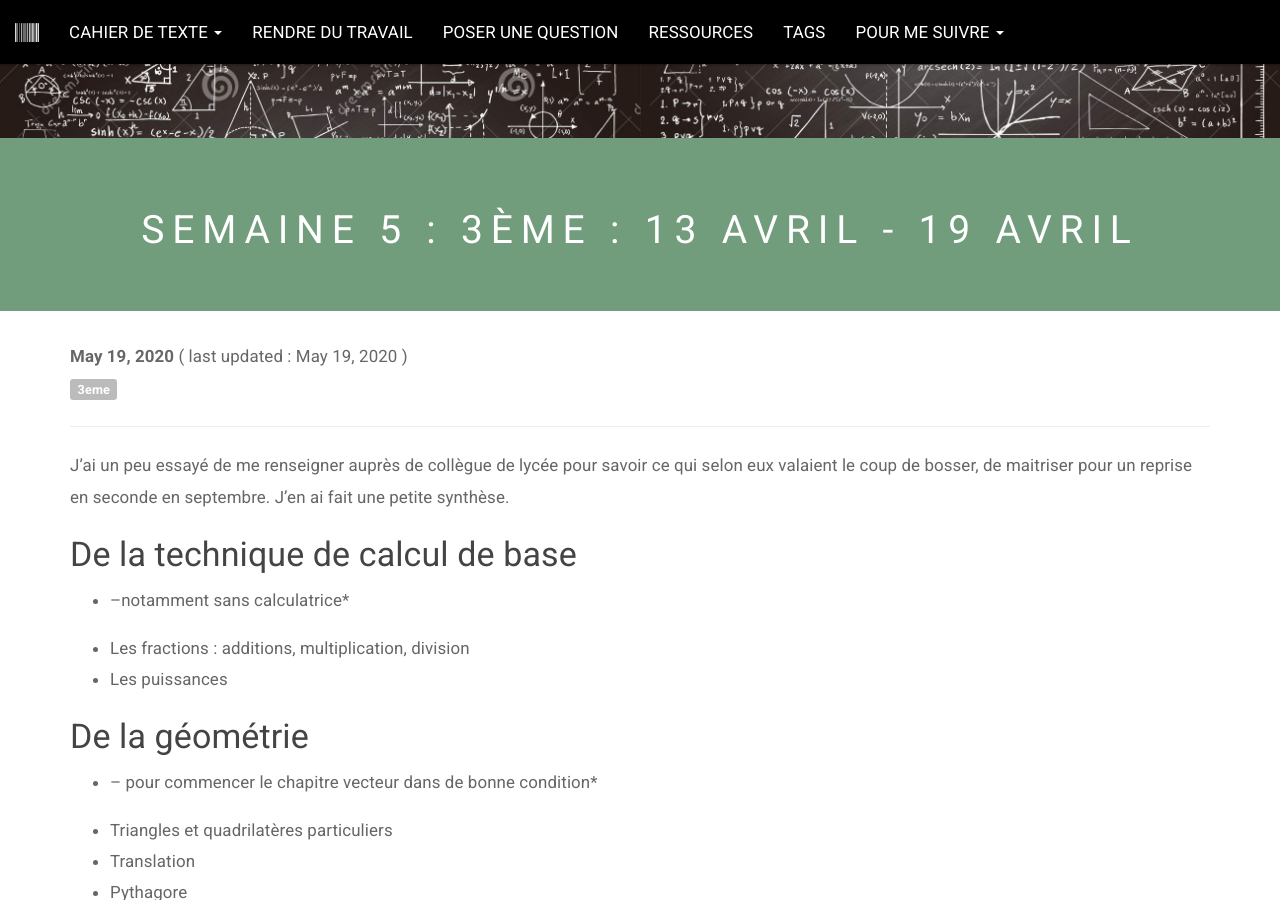
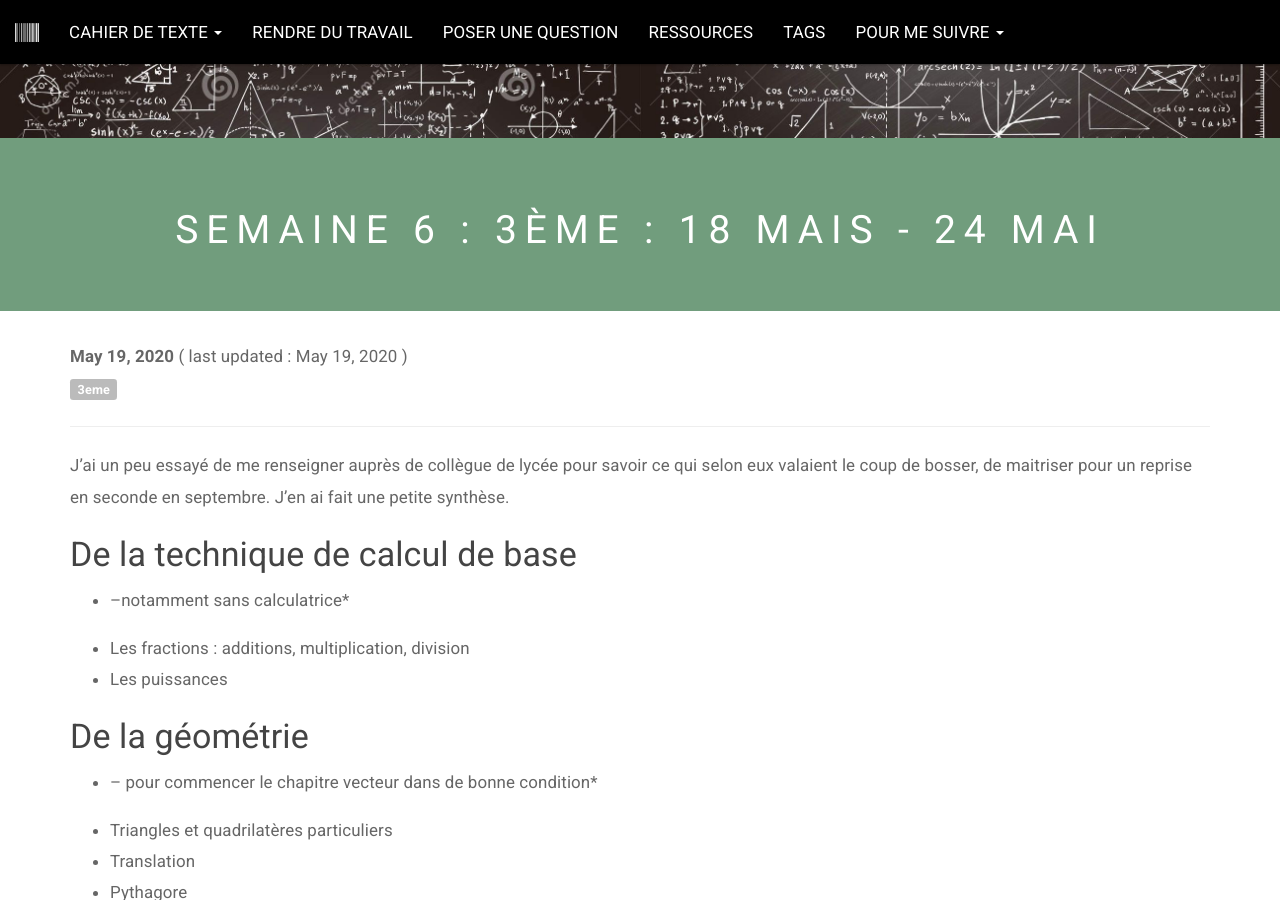
Before and after one commit to homeostasie/holomoprhe.fr, a Jekyll site: the page built from _posts/2020-05-19-S6-3eme-18mai-24mai.md, in a window 1280 px wide and 900 px high. Built offline with Jekyll 4.4.1, drawn with Linux system fonts in a browser that asks for light colours; comment, search, counter and statistics services are not loaded.

Commit message:
3è ajout de la S6

```diff
--- a/_posts/2020-05-19-S6-3eme-18mai-24mai.md
+++ b/_posts/2020-05-19-S6-3eme-18mai-24mai.md
@@ -1,6 +1,6 @@
 ---
 layout: default
-title: "Semaine 5 : 3ème : 13 avril - 19 avril"
+title: "Semaine 6 : 3ème : 18 mais - 24 mai"
 date: 2020-05-19 08:00:00 +0200
 published: 2020-05-19 08:00:00 +0200
 comments: true
```
